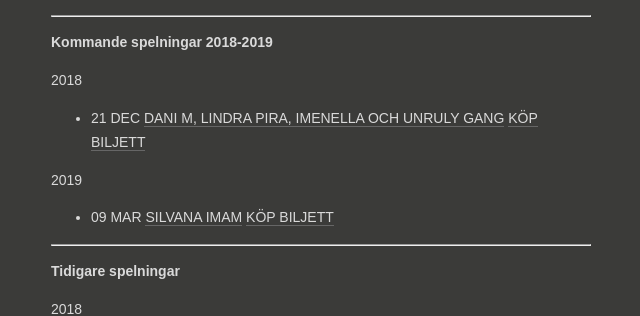
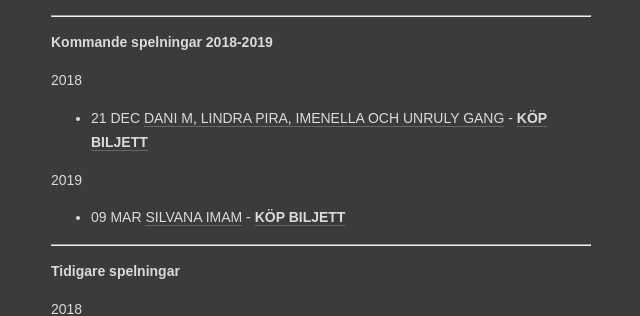
Before and after one commit to parksounds/1934.nu, a Jekyll site: the page built from index.md, in a window 1280 px wide. Shown: the part 362-678 px from the top of the page, without its empty margins (319-959 px from the left). Built offline with Jekyll 4.4.1, drawn with Linux system fonts in a browser that asks for light colours; our own code applies the rules of GitHub Pages for plain Markdown files.

Commit message:
Content adjustments..

```diff
--- a/index.md
+++ b/index.md
@@ -12,10 +12,10 @@ Musikföreningen 1934 är en arrangörsförening som älskar livemusik. Namnet k
 **Kommande spelningar 2018-2019**
 
 2018
-* 21 DEC [Dani M, Lindra Pira, Imenella och Unruly Gang](https://www.facebook.com/events/646242905770212/) [Köp biljett](https://secure.tickster.com/Intro.aspx?ERC=BH3X7XFZYD3NG4L)
+* 21 DEC [Dani M, Lindra Pira, Imenella och Unruly Gang](https://www.facebook.com/events/646242905770212/) - **[Köp biljett](https://secure.tickster.com/Intro.aspx?ERC=BH3X7XFZYD3NG4L)**
 
 2019
-* 09 MAR [SILVANA IMAM](https://www.facebook.com/events/536199923528042/) [Köp biljett](https://secure.tickster.com/Intro.aspx?ERC=K9MP2D9K8U62BEX)
+* 09 MAR [SILVANA IMAM](https://www.facebook.com/events/536199923528042/) - **[Köp biljett](https://secure.tickster.com/Intro.aspx?ERC=K9MP2D9K8U62BEX)**
 
 ----------
 
```
